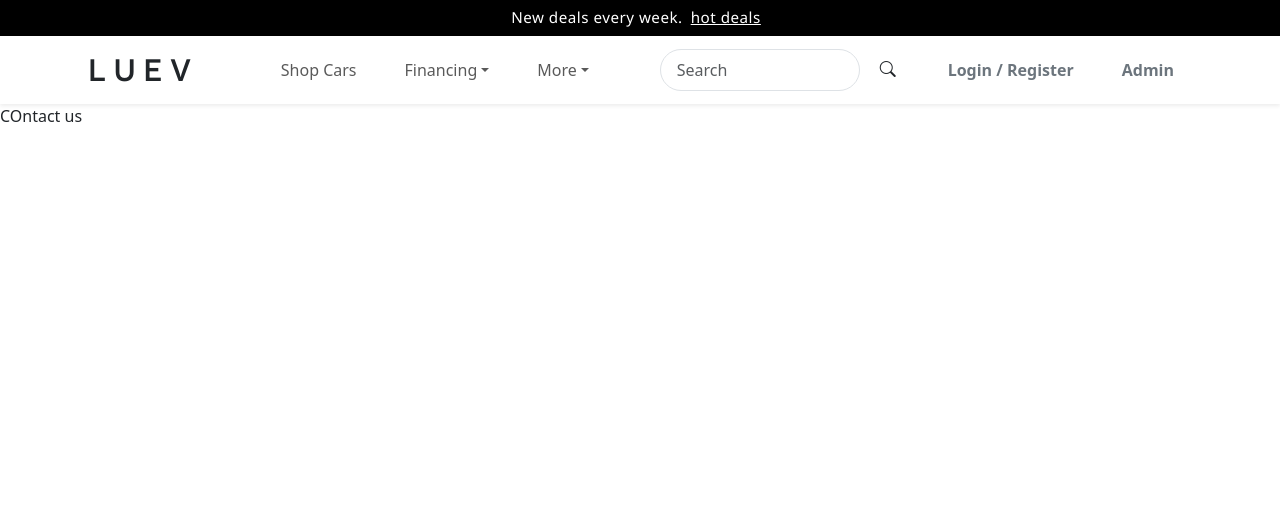
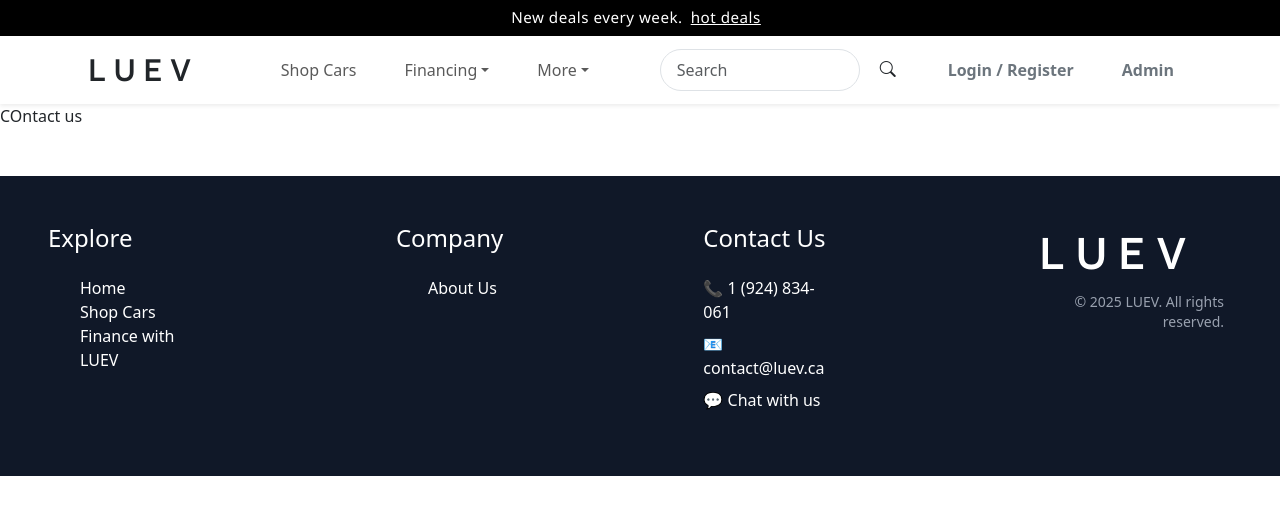
Before and after one commit to mihirpatelyorku/electric-vehicles-store, a React (Vite) app in the folder elecric-vehicle-store/: page /Contact in a window 1280 px wide. Shown: the top 514 px of the page. Built offline with nearby package versions, Linux system fonts and the light colour scheme.

Commit message:
add footer

```diff
--- a/elecric-vehicle-store/src/App.jsx
+++ b/elecric-vehicle-store/src/App.jsx
@@ -9,7 +9,7 @@ import NavbarEle from "./Components/NavbarEle";
 import HowFinancingWorks from "./pages/HowFinancingWorks";
 import CarCalculator from "./pages/CarCalculator";
 import Contact from "./pages/Contact"
-
+import Footer from "./Components/footer";
 function App() {
   return (
       <Router>
@@ -25,6 +25,7 @@ function App() {
           <Route path="/CarCalculator" element={<CarCalculator />} />
           <Route path="/Contact" element={<Contact />} />
         </Routes>
+        <Footer />
       </Router>
   );
 }
--- a/elecric-vehicle-store/src/Components/Footer.jsx
+++ b/elecric-vehicle-store/src/Components/Footer.jsx
@@ -1,4 +1,41 @@
-function Footer(){
+function Footer() {
+  return (
+    <footer className="bg-gray-900 text-white py-10 px-6 md:px-20 p-5 mt-5 fs-6">
+      <div className="max-w-7xl mx-auto flex flex-col md:flex-row gap-50 items-start md:text-left">
+        <div>
+          <h4 className="text-lg font-semibold mb-4">Explore</h4>
+          <ul className="space-y-2 pl-0">
+            <li className="hover:text-blue-400 cursor-pointer">Home</li>
+            <li className="hover:text-blue-400 cursor-pointer">Shop Cars</li>
+            <li className="hover:text-blue-400 cursor-pointer">
+              Finance with LUEV
+            </li>
+          </ul>
+        </div>
 
+        <div>
+          <h4 className="text-lg font-semibold mb-4">Company</h4>
+          <ul className="space-y-2 pl-0">
+            <li className="hover:text-blue-400 cursor-pointer">About Us</li>
+          </ul>
+        </div>
+
+        <div>
+          <h4 className="text-lg font-semibold mb-4">Contact Us</h4>
+          <p className="mb-2">📞 1 (924) 834-061</p>
+          <p className="mb-2">📧 contact@luev.ca</p>
+          <p className="hover:text-blue-400 cursor-pointer">💬 Chat with us</p>
+        </div>
+
+        <div>
+          <div className="fs-1 fw-bold text-white select-none">ＬＵＥＶ</div>
+          <div className="text-end text-sm text-gray-400 mt-10 p-2">
+            © {new Date().getFullYear()} LUEV. All rights reserved.
+          </div>
+        </div>
+      </div>
+    </footer>
+  );
 }
-export default
+
+export default Footer;
```
